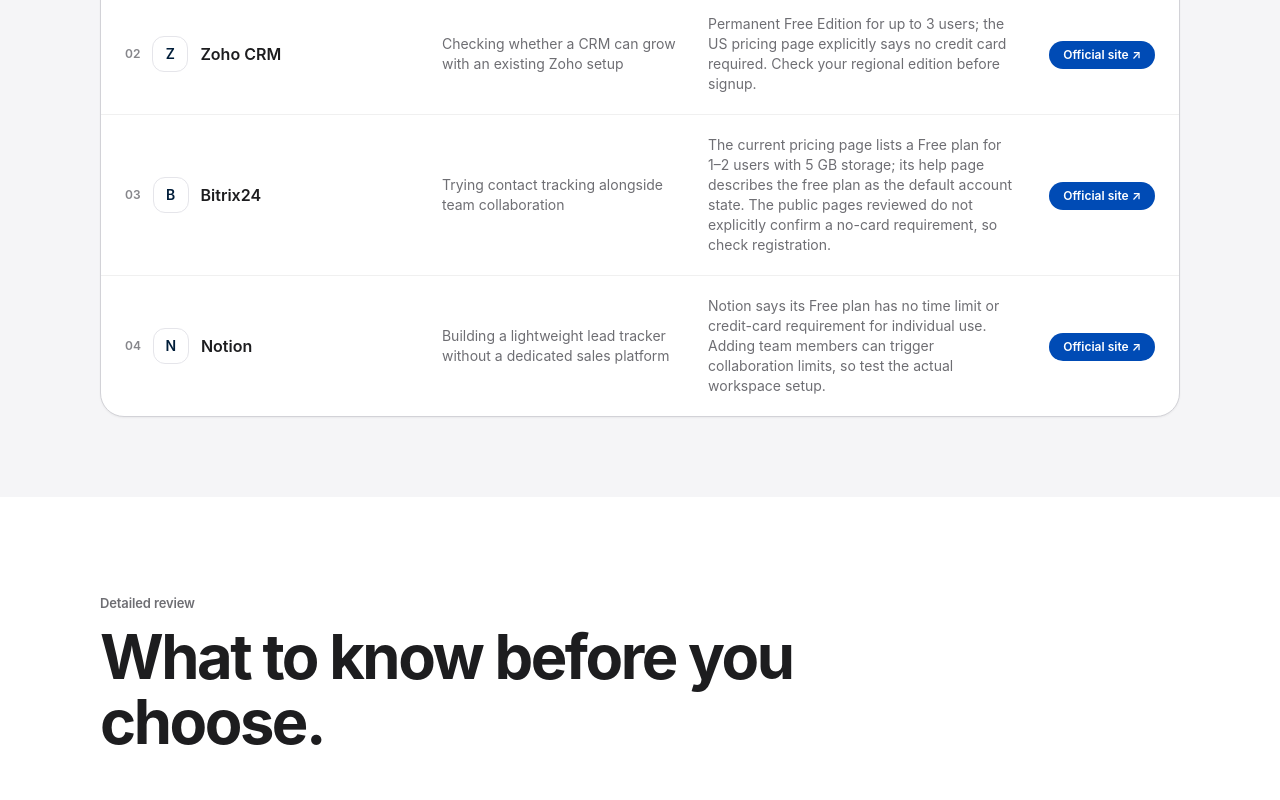
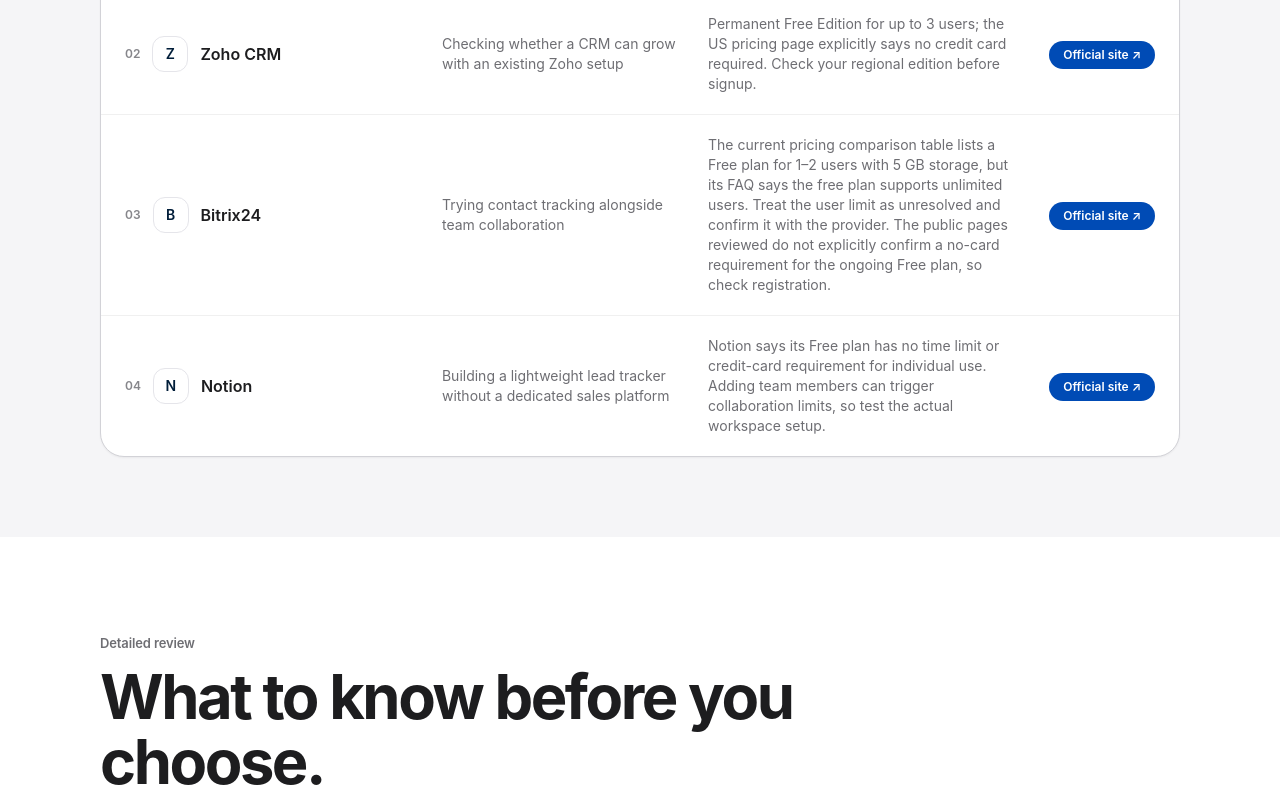
Before and after one commit to LinukaBandara/StackPick, a Next.js app: page /best/free-crm-without-credit-card in a window 1280 px wide. Shown: the part 1420-2220 px from the top of the page. Built offline with nearby package versions, Linux system fonts and the light colour scheme; no server answers.

Commit message:
Flag Bitrix24 free-plan user-limit inconsistency

```diff
--- a/app/best/free-crm-without-credit-card/page.tsx
+++ b/app/best/free-crm-without-credit-card/page.tsx
@@ -39,7 +39,7 @@ export default function Page() {
           name: "Bitrix24",
           bestFor: "Trying contact tracking alongside team collaboration",
           freeOption:
-            "The current pricing page lists a Free plan for 1–2 users with 5 GB storage; its help page describes the free plan as the default account state. The public pages reviewed do not explicitly confirm a no-card requirement, so check registration.",
+            "The current pricing comparison table lists a Free plan for 1–2 users with 5 GB storage, but its FAQ says the free plan supports unlimited users. Treat the user limit as unresolved and confirm it with the provider. The public pages reviewed do not explicitly confirm a no-card requirement for the ongoing Free plan, so check registration.",
           tradeoff:
             "Combines several workspace functions, which can be useful for a team but excessive if you only need a clean lead list.",
           url: "https://www.bitrix24.com/prices/",
```
